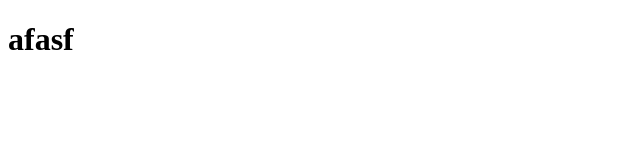
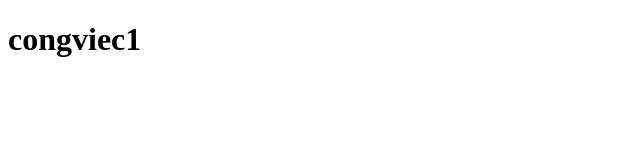
Before and after one commit to hyaenatyana/duan5, a plain HTML site: page index.html in a window 1280 px wide. Shown: the whole page, without its empty margins (0-640 px from the left). Drawn offline with Linux system fonts and the light colour scheme.

Commit message:
commit lan 1

```diff
--- a/index.html
+++ b/index.html
@@ -6,6 +6,6 @@
     <title>Document</title>
   </head>
   <body>
-    <h1>afasf</h1>
+    <h1>congviec1</h1>
   </body>
 </html>
```
